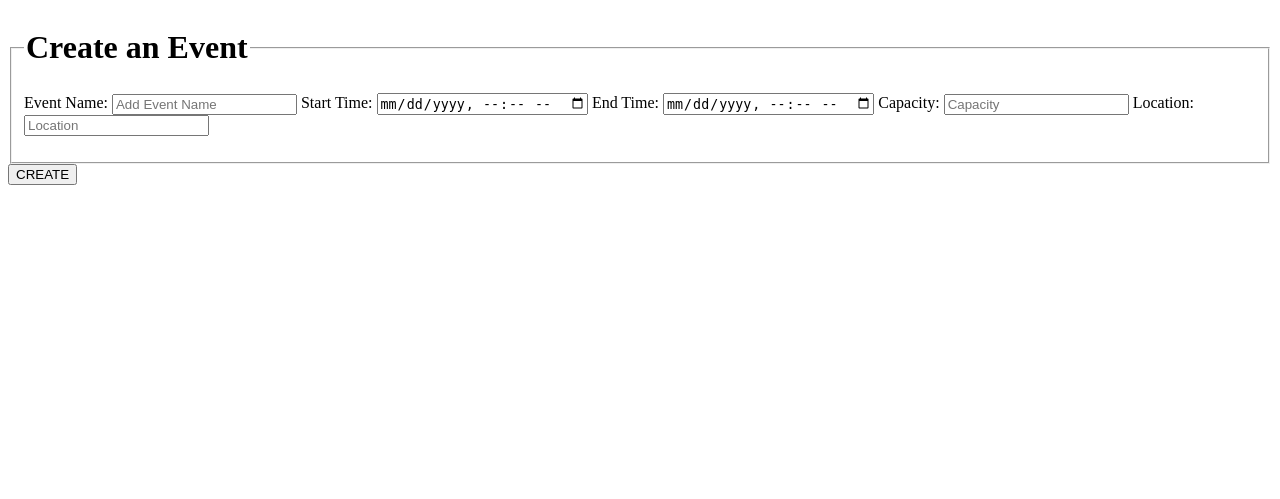
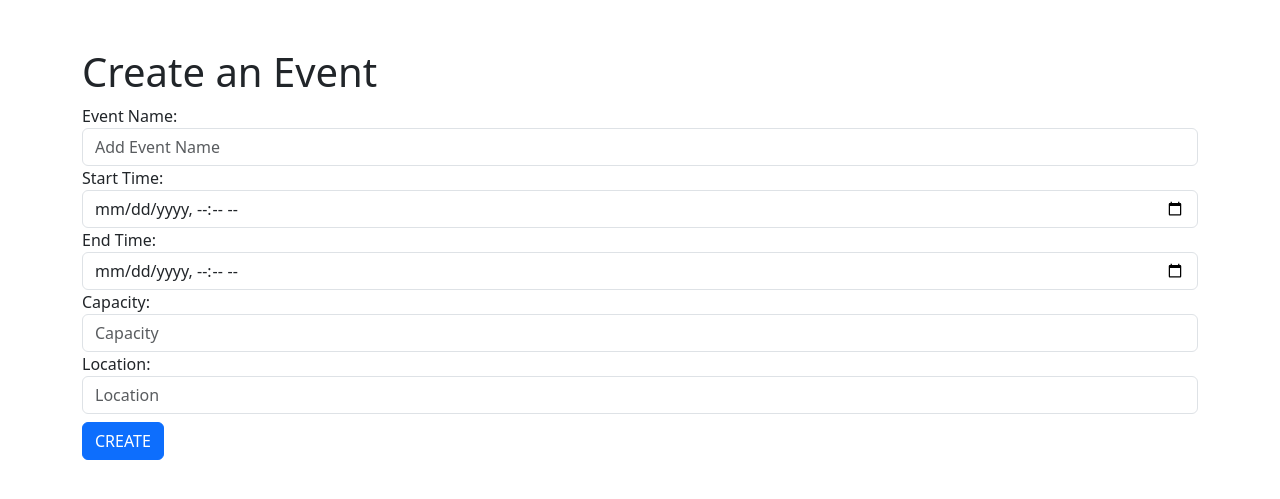
Before and after one commit to gcivil-nyu-org/Wednesday-Fall2023-Team-3, a Django app: page /events/create-event in a window 1280 px wide. Shown: the top 499 px of the page. Run offline with Django 4.2, Linux system fonts and the light colour scheme.

Commit message:
add initial bootstrap

```diff
--- /dev/null
+++ b/events/templates/events/base.html
@@ -0,0 +1,30 @@
+<!DOCTYPE html>
+<html lang="en">
+<head>
+    <meta charset="UTF-8">
+    <meta name="viewport" content="width=device-width, initial-scale=1.0">
+    <title>{% block title %}Default Title{% endblock %}</title>
+    <!-- Bootstrap CSS -->
+    <link href="https://cdn.jsdelivr.net/npm/bootstrap@5.3.2/dist/css/bootstrap.min.css" rel="stylesheet" integrity="sha384-T3c6CoIi6uLrA9TneNEoa7RxnatzjcDSCmG1MXxSR1GAsXEV/Dwwykc2MPK8M2HN" crossorigin="anonymous">
+    {% block extra_styles %}{% endblock %}
+</head>
+<body>
+    <header>
+        <!-- You can put a common header content here -->
+    </header>
+
+    <main>
+        {% block content %}
+        <!-- Default content goes here, if any -->
+        {% endblock %}
+    </main>
+
+    <footer>
+        <!-- You can put common footer content here -->
+    </footer>
+
+    <!-- Bootstrap JS and Popper.js -->
+    <script src="https://cdn.jsdelivr.net/npm/bootstrap@5.3.2/dist/js/bootstrap.bundle.min.js" integrity="sha384-C6RzsynM9kWDrMNeT87bh95OGNyZPhcTNXj1NW7RuBCsyN/o0jlpcV8Qyq46cDfL" crossorigin="anonymous"></script>
+    {% block extra_scripts %}{% endblock %}
+</body>
+</html>
--- a/events/templates/events/create-event.html
+++ b/events/templates/events/create-event.html
@@ -1,4 +1,13 @@
-<form action="{% url 'events:save-event' %}" method="post">
+{% extends "events/base.html" %}
+
+{% block title %}
+Create Event
+{% endblock %}
+
+
+{% block content %}
+
+<!-- <form action="{% url 'events:save-event' %}" method="post">
 {% csrf_token %}
 <fieldset>
     <legend><h1>Create an Event</h1></legend>
@@ -15,15 +24,65 @@
     <label for="capacity">Capacity:</label>
     <input type="number" name="capacity" id="capacity" placeholder="Capacity" required>
 
-    <input type="hidden" id="selected-location-id" name="event_location_id"> <!-- Hidden input to store the ID -->
+    <input type="hidden" id="selected-location-id" name="event_location_id">
+
     <label for="autocomplete-input">Location:</label>
     <input type="text" name="location" placeholder="Location" id="autocomplete-input" required>
     <ul id="autocomplete-list"></ul></fieldset>
 <input type="submit" value="CREATE">
-</form>
+</form> -->
+
+<div class="container mt-5">
+    <form action="{% url 'events:save-event' %}" method="post">
+        {% csrf_token %}
+        <fieldset>
+            <legend class="h1">Create an Event</legend>
+
+            {% if error_message %}
+            <div class="alert alert-danger" role="alert">
+                {{ error_message }}
+            </div>
+            {% endif %}
+
+            <div class="form-group">
+                <label for="event_name">Event Name:</label>
+                <input type="text" class="form-control" name="event_name" id="event_name" placeholder="Add Event Name" required>
+            </div>
+
+            <div class="form-group">
+                <label for="start_time">Start Time:</label>
+                <input type="datetime-local" class="form-control" name="start_time" id="start_time" required>
+            </div>
+
+            <div class="form-group">
+                <label for="end_time">End Time:</label>
+                <input type="datetime-local" class="form-control" name="end_time" id="end_time" required>
+            </div>
+
+            <div class="form-group">
+                <label for="capacity">Capacity:</label>
+                <input type="number" class="form-control" name="capacity" id="capacity" placeholder="Capacity" required>
+            </div>
+
+
+
+            <div class="form-group">
+                <input type="hidden" id="selected-location-id" name="event_location_id"> <!-- Hidden input to store the ID -->
+                <label for="autocomplete-input">Location:</label>
+                <input type="text" class="form-control" name="location" placeholder="Location" id="autocomplete-input" required>
+                <ul id="autocomplete-list" class="list-group mt-2"></ul>
+            </div>
+
+            <button type="submit" class="btn btn-primary">CREATE</button>
+        </fieldset>
+    </form>
+</div>
+
+{% endblock %}
 
 <!-- HTML -->
 
+{% block extra_scripts %}
 <script type="text/javascript">
 
 const input = document.getElementById('autocomplete-input');
@@ -64,3 +123,4 @@ const input = document.getElementById('autocomplete-input');
             }
         });
 </script>
+{% endblock %}
```
